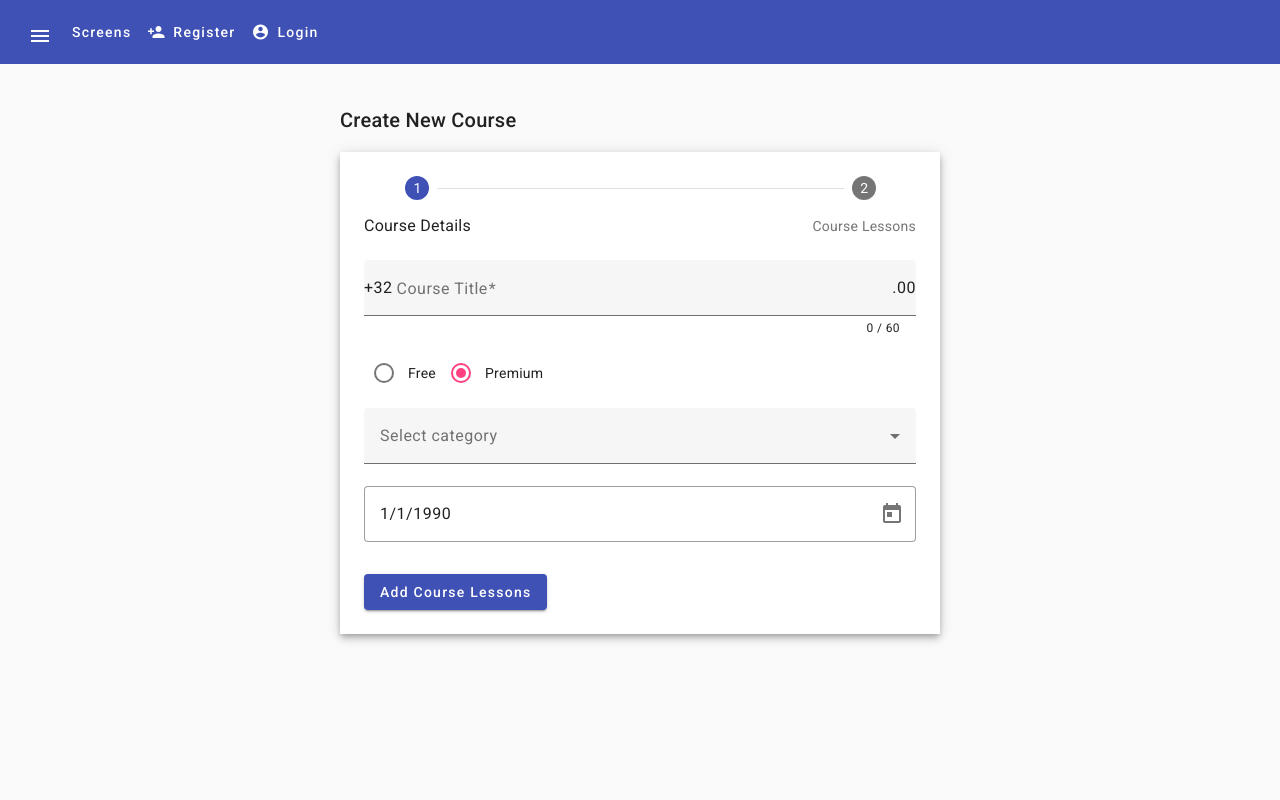
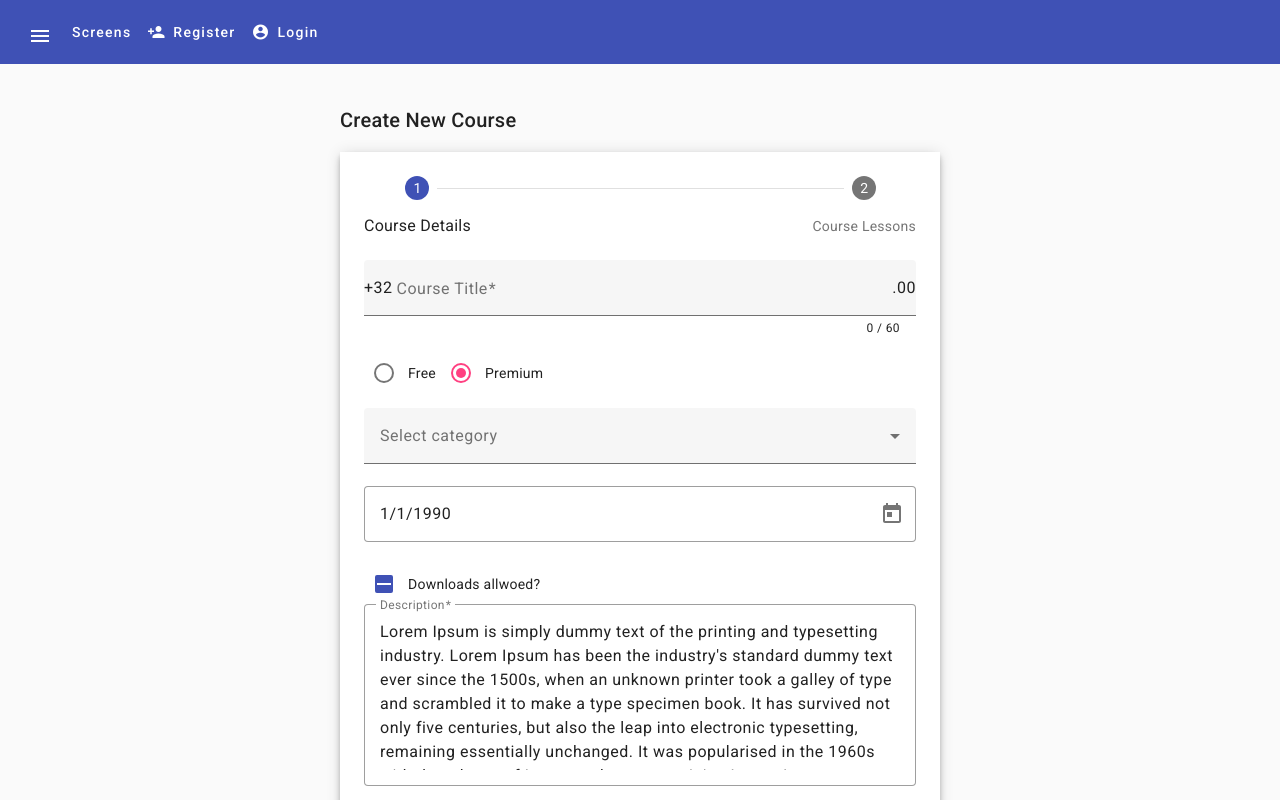
Before and after one commit to MihailBozov/Angular_Material, an Angular app in the folder angular-material-course-1-start/: page /add-new-course in a window 1280 px wide. Built offline with nearby package versions, Linux system fonts and the light colour scheme.

Commit message:
Text Area

```diff
--- a/angular-material-course-1-start/src/app/create-course/create-course-step-1/create-course-step-1.component.html
+++ b/angular-material-course-1-start/src/app/create-course/create-course-step-1/create-course-step-1.component.html
@@ -54,4 +54,13 @@
 
     </mat-form-field>
 
+    <mat-checkbox color="primary" formControlName="downloadsAllowed" [indeterminate]="true">
+        Downloads allwoed?
+    </mat-checkbox>
+
+    <mat-form-field  appearance="outline">
+        <mat-label>Description</mat-label>
+        <textarea matInput formControlName="longDescription" cdkTextareaAutosize cdkAutosizeMinRows="2" cdkAutosizeMaxRows="10"></textarea>
+    </mat-form-field>
+
 </div>
--- a/angular-material-course-1-start/src/app/create-course/create-course-step-1/create-course-step-1.component.ts
+++ b/angular-material-course-1-start/src/app/create-course/create-course-step-1/create-course-step-1.component.ts
@@ -1,13 +1,15 @@
-import {Component} from '@angular/core';
-import {UntypedFormBuilder, Validators} from '@angular/forms';
+import { Component } from '@angular/core';
+import { UntypedFormBuilder, Validators } from '@angular/forms';
 import { MatCalendarCellClassFunction } from '@angular/material/datepicker';
 
 
+const SAMPLE_TEXT = "Lorem Ipsum is simply dummy text of the printing and typesetting industry. Lorem Ipsum has been the industry's standard dummy text ever since the 1500s, when an unknown printer took a galley of type and scrambled it to make a type specimen book. It has survived not only five centuries, but also the leap into electronic typesetting, remaining essentially unchanged. It was popularised in the 1960s with the release of Letraset sheets containing Lorem Ipsum passages, and more recently with desktop publishing software like Aldus PageMaker including versions of Lorem Ipsum.";
+
 @Component({
-    selector: "create-course-step-1",
-    templateUrl: "create-course-step-1.component.html",
-    styleUrls: ["create-course-step-1.component.scss"],
-    standalone: false
+  selector: "create-course-step-1",
+  templateUrl: "create-course-step-1.component.html",
+  styleUrls: ["create-course-step-1.component.scss"],
+  standalone: false
 })
 export class CreateCourseStep1Component {
 
@@ -17,17 +19,17 @@
       Validators.minLength(5),
       Validators.maxLength(60)
     ]],
-    releasedAt: [new Date(1990,0,1), Validators.required],
+    releasedAt: [new Date(1990, 0, 1), Validators.required],
     category: ['BEGINNER', Validators.required],
     courseType: ['premium', Validators.required],
     downloadsAllowed: [false, Validators.requiredTrue],
-    longDescription: ['', [Validators.required, Validators.minLength(3)]]
+    longDescription: [SAMPLE_TEXT, [Validators.required, Validators.minLength(3)]]
   });
 
   dateClass: MatCalendarCellClassFunction<Date> = (cellDate, view) => {
     const date = cellDate.getDate();
 
-    if(view === 'month') {
+    if (view === 'month') {
       return (date == 1) ? `highlight-date` : '';
     }
     return '';
```
